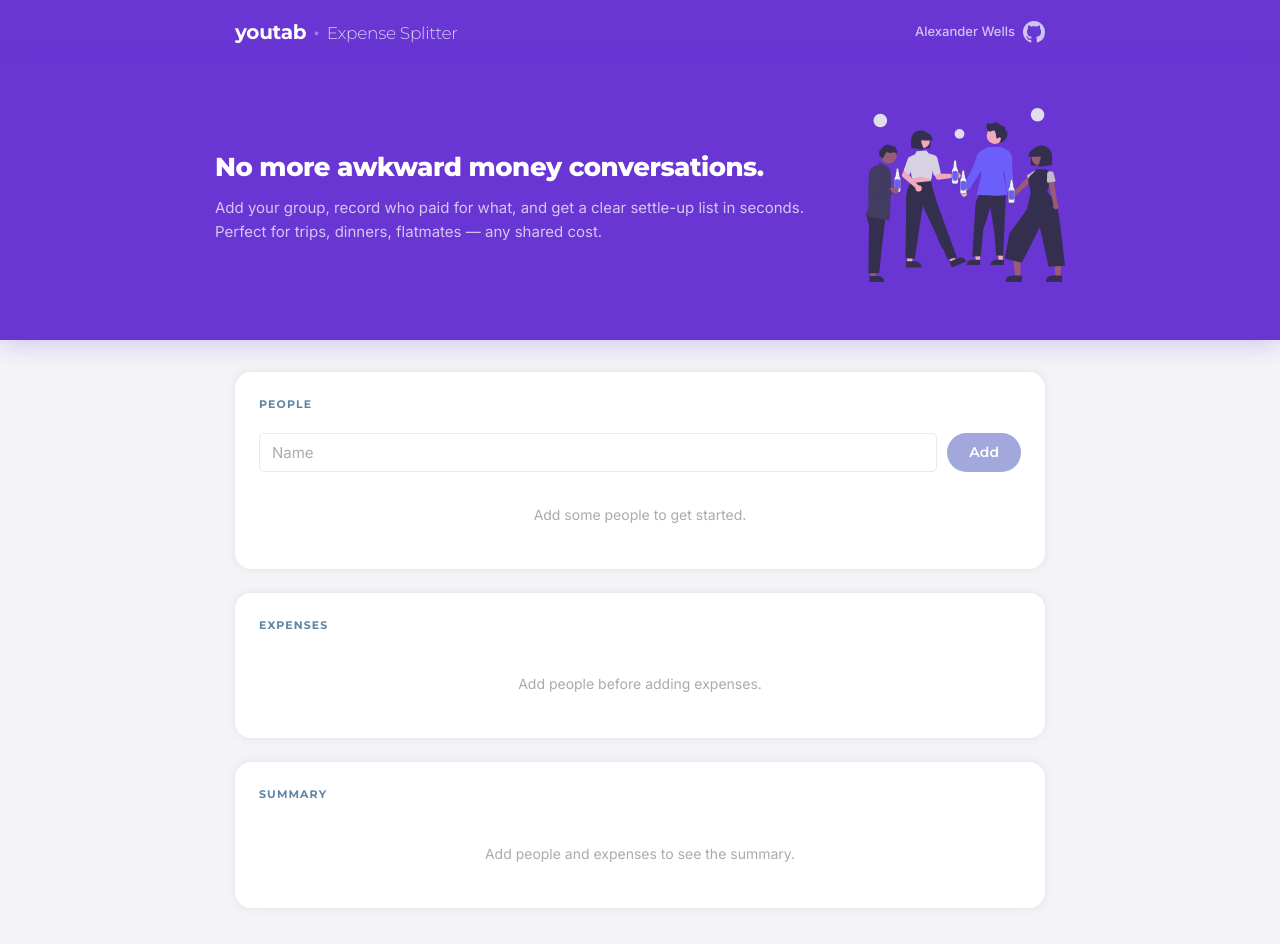
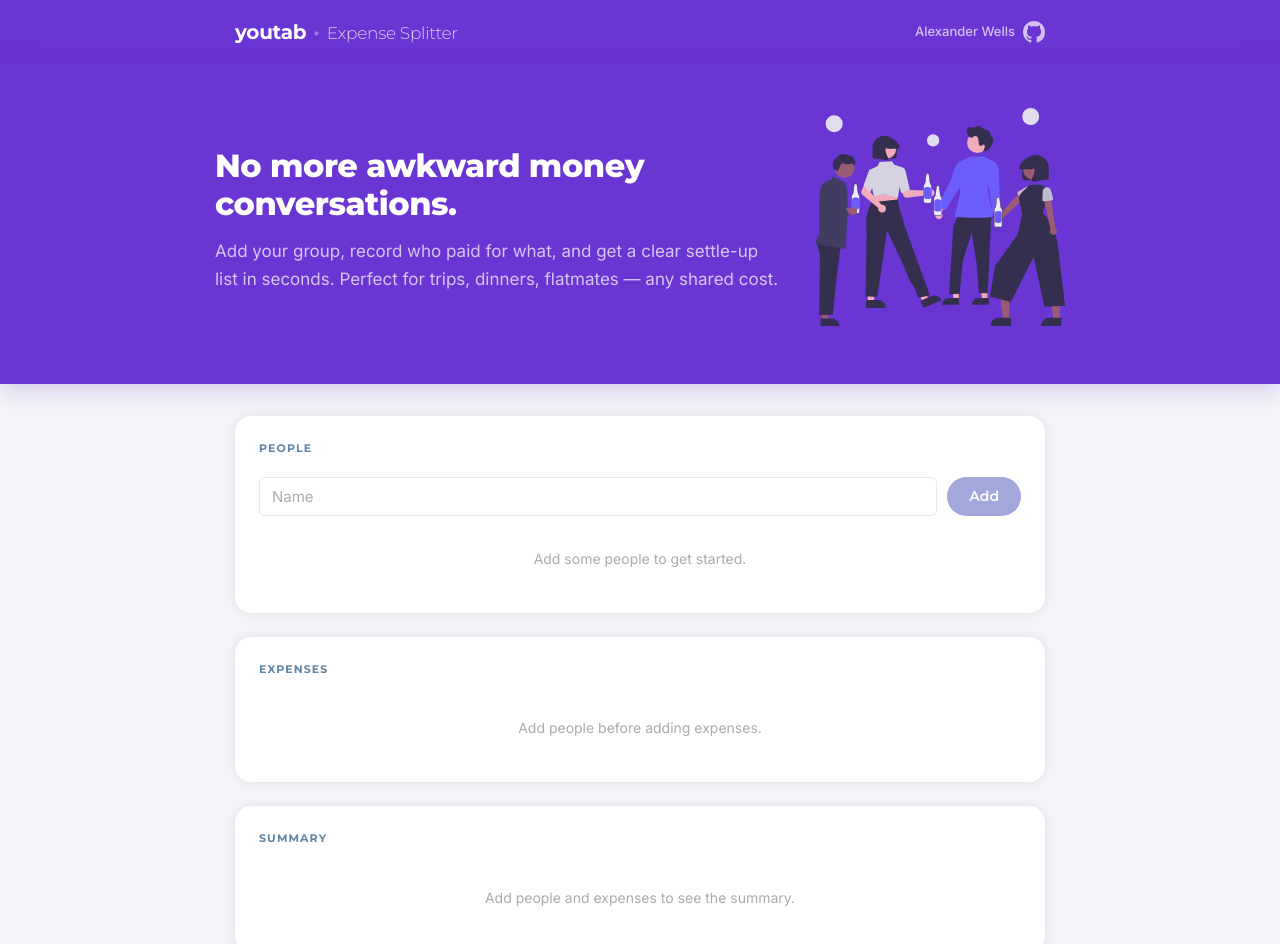
Before and after one commit to xelasrc/Youtap-Expense-Splitter, a React (Vite) app: page / in a window 1280 px wide. Shown: the top 944 px of the page. Built offline with nearby package versions, Linux system fonts and the light colour scheme.

Commit message:
Polish: larger hero text

```diff
--- a/src/App.css
+++ b/src/App.css
@@ -116,16 +116,16 @@
 
 .hero-tagline {
   font-family: var(--font-heading);
-  font-size: 26px;
+  font-size: 32px;
   font-weight: 800;
   color: #fff;
-  line-height: 1.25;
+  line-height: 1.2;
   letter-spacing: -0.5px;
-  margin-bottom: 12px;
+  margin-bottom: 14px;
 }
 
 .hero-description {
-  font-size: 15px;
+  font-size: 17px;
   color: rgba(255, 255, 255, 0.72);
   line-height: 1.65;
 }
@@ -137,7 +137,7 @@
 }
 
 .hero-image-placeholder {
-  width: 200px;
+  width: 250px;
   opacity: 0.9;
 }
 
```
